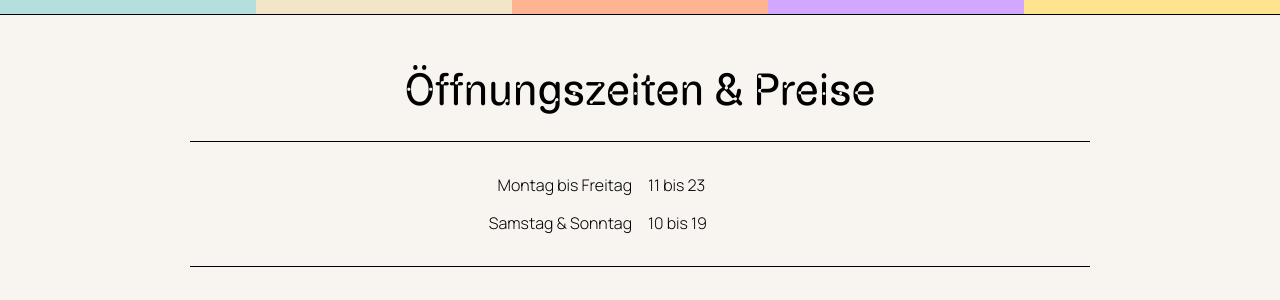
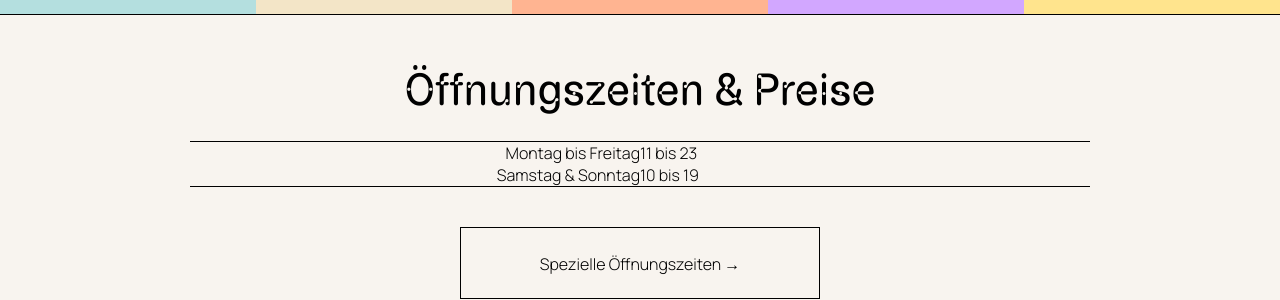
Before and after one commit to escodebar/boulder-baden.ch, a Vue app: page / in a window 1280 px wide. Shown: the part 1138-1438 px from the top of the page. Built offline with nearby package versions, Linux system fonts and the light colour scheme.

Commit message:
Remove rems from global
...since it's the only place where they where used so far

```diff
--- a/src/styles/_global.css
+++ b/src/styles/_global.css
@@ -75,9 +75,6 @@ ul > li {
 dl {
   display: grid;
   grid-template-columns: 1fr 1fr;
-  gap: 1rem;
-
-  margin: 2em auto;
 }
 
 dt {
```
